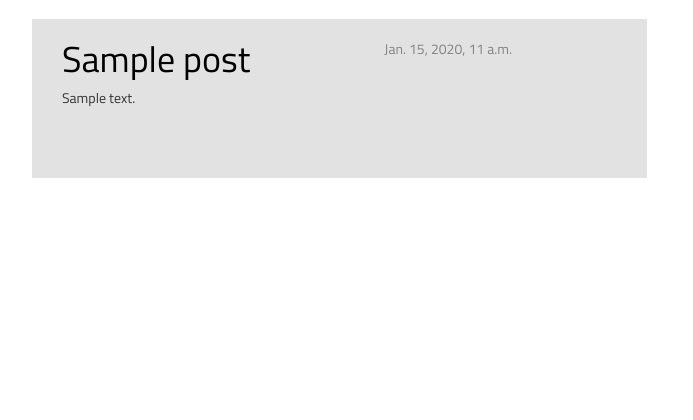
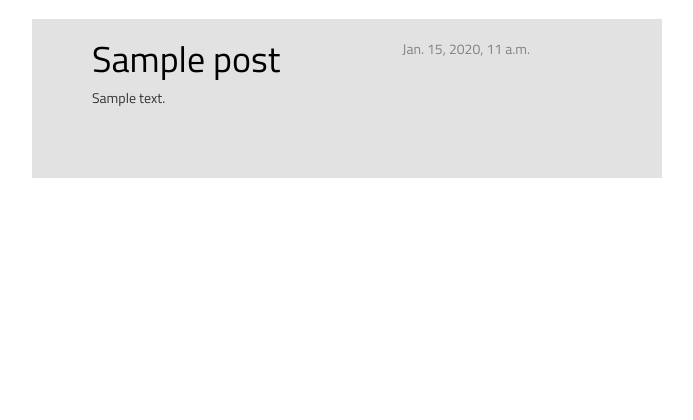
Before and after one commit to RobertPecz/my-first-blog, a Django app: template blog/templates/blog/post_list.html in a window 1280 px wide. Shown: the part 125-545 px from the top of the page, without its empty margins (308-1001 px from the left). Run offline with Django 3.2, Linux system fonts and the light colour scheme; the template is opened without the code that fills it: values that come from a table or form of the project are taken from there, others are empty; tables that the repository leaves empty hold one stand-in row (values such as "Sample post"); some libraries are stand-ins or nearby versions.

Commit message:
fix pictures

```diff
--- a/blog/static/css/blog.css
+++ b/blog/static/css/blog.css
@@ -22,6 +22,7 @@ body {
 .content {
     background-color: #e2e2e2;
     width: 600px;
+    padding-left: 30px;
 }
 
 h1, h2, h3, h4 {
@@ -56,6 +57,6 @@ h1, h2, h3, h4 {
     .post h1 a, .post h1 a:visited {
         color: #000000;
     }
-.col-md-8{
+.col-md-8 {
     width: 80%;
 }
```
Also changed, not shown: blog/static/pictures/banner-1711944_1920.jpg (renamed from blog/pictures/banner-1711944_1920.jpg).
